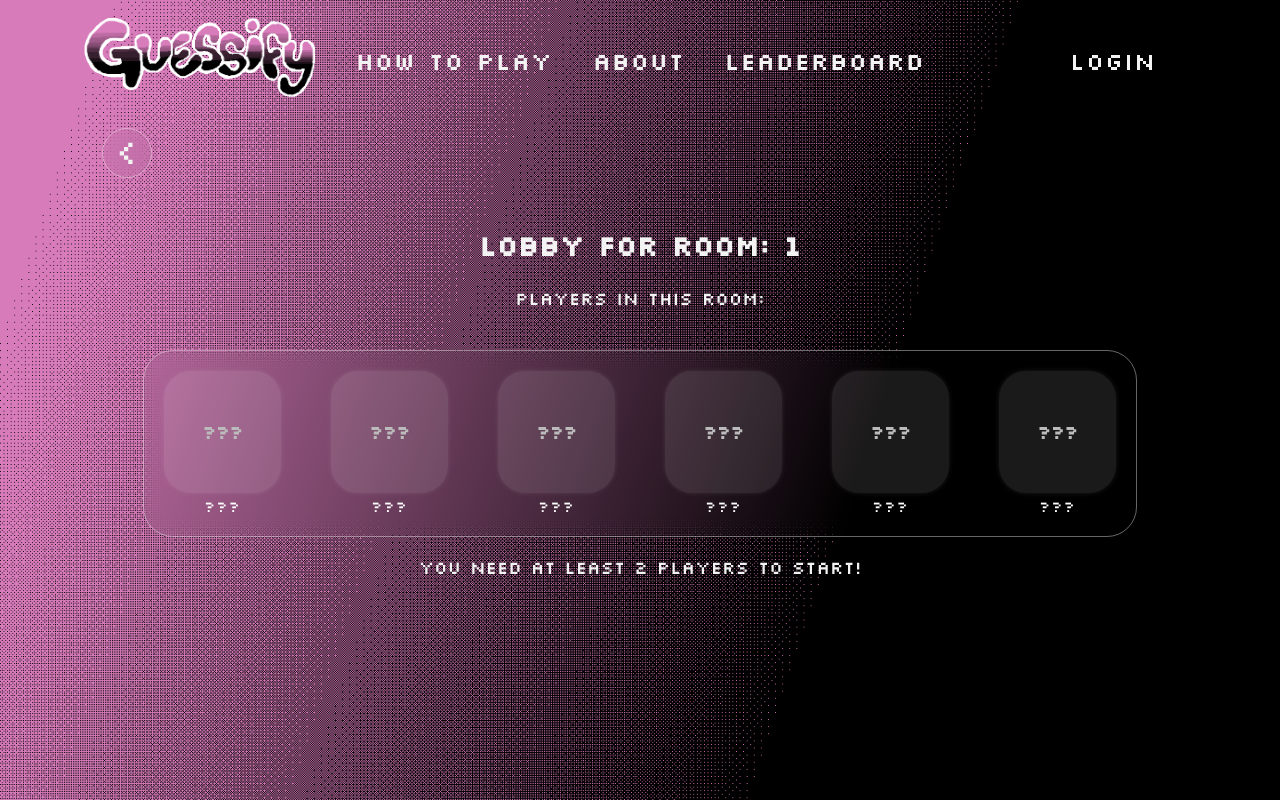
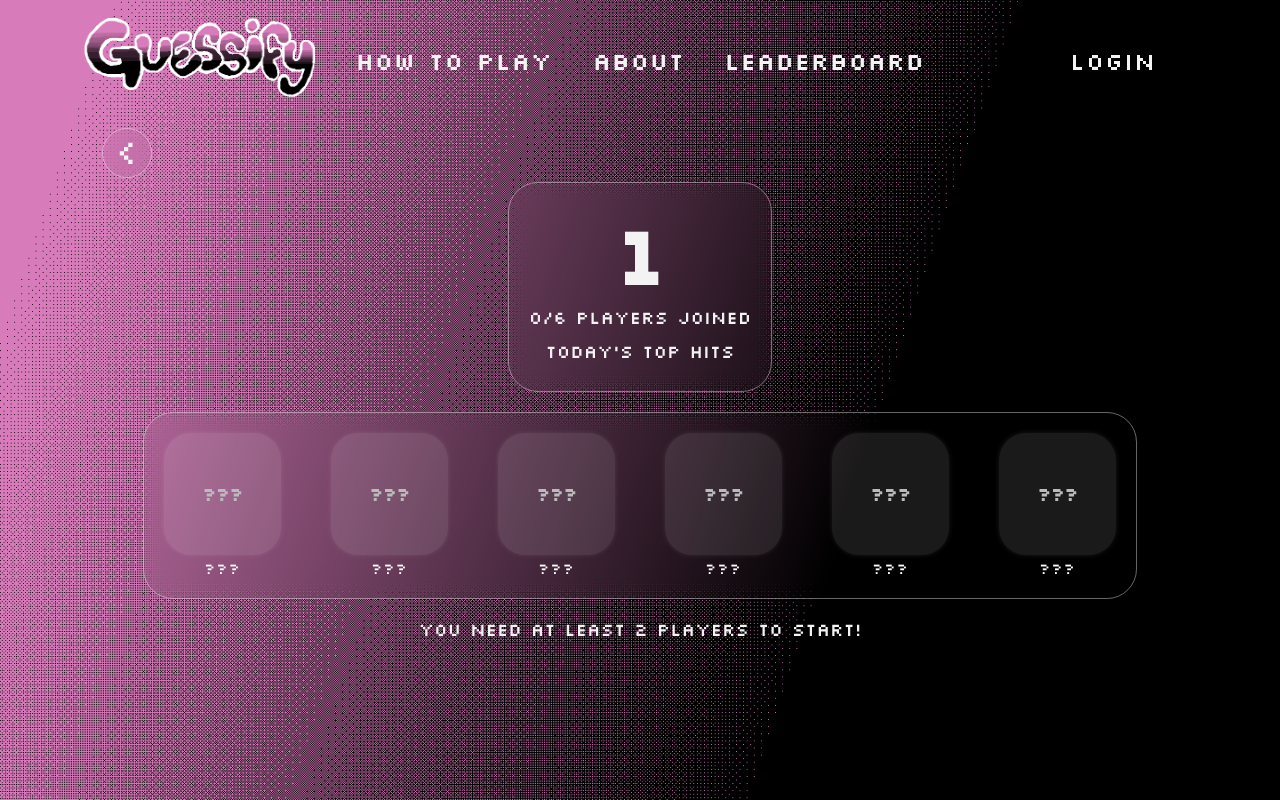
Before and after one commit to vu-cs4289-25s/Guessify, a React (Create React App) app in the folder my-app/: page /game/lobby/1 in a window 1280 px wide. Built offline with nearby package versions, Linux system fonts and the light colour scheme; no server answers; the database is empty.

Commit message:
added room code panel to host lobby view

```diff
--- a/my-app/src/components/Multiplayer/Lobby.js
+++ b/my-app/src/components/Multiplayer/Lobby.js
@@ -1,4 +1,4 @@
-import React, { useState, useEffect } from "react";
+import React, { useState, useEffect, useCallback } from "react";
 import { useParams, useNavigate } from "react-router-dom";
 import { io } from "socket.io-client";
 import { doc, getDoc, setDoc } from "firebase/firestore";
@@ -19,15 +19,40 @@ const Lobby = () => {
   const [displayNamesMap, setDisplayNamesMap] = useState({});
   const [socket, setSocket] = useState(null);
   const [hostId, setHostId] = useState(null);
+  const [currentGenre, setCurrentGenre] = useState("TODAY'S TOP HITS");
 
   const [showConfirm, setShowConfirm] = useState(false);
   const [pendingNavigation, setPendingNavigation] = useState(null);
   const [profilePicsMap, setProfilePicsMap] = useState({});
   const [startClicked, setStartClicked] = useState(false);
 
+  const isHost = userId === hostId;
 
+  const fetchDisplayNames = useCallback(async (playersArray) => {
+    try {
+      const nameMap = {};
+      const picMap = {};
 
-  const isHost = userId === hostId;
+      for (const p of playersArray) {
+        const userRef = doc(db, "users", p.userId);
+        const snapshot = await getDoc(userRef);
+        if (snapshot.exists()) {
+          const data = snapshot.data();
+          const firstName = (data.displayName || "No Name").split(" ")[0];
+          nameMap[p.userId] = firstName;
+          picMap[p.userId] = data.profileImage || null;
+        } else {
+          nameMap[p.userId] = "Anon";
+          picMap[p.userId] = null;
+        }
+      }
+
+      setDisplayNamesMap(nameMap);
+      setProfilePicsMap(picMap);
+    } catch (error) {
+      console.error("Error fetching display names and images:", error);
+    }
+  }, []);
 
   useEffect(() => {
     const newSocket = io("http://localhost:5001");
@@ -69,43 +94,32 @@ const Lobby = () => {
       setHostId(newHostId);
     });
 
-    newSocket.on("gameStarted", ({ roomCode, genre, hostId }) => {
-      navigate(`/game/play-multiplayer/${roomCode}`, {
-        state: { hostId }, // pass hostId along
+    newSocket.on("gameStarted", ({ roomCode: gameRoomCode, genre, hostId: gameHostId }) => {
+      navigate(`/game/play-multiplayer/${gameRoomCode}`, {
+        state: { hostId: gameHostId },
       });
     });
 
     return () => {
       newSocket.disconnect();
     };
-  }, [navigate, roomCode, userId]);
+  }, [navigate, roomCode, userId, fetchDisplayNames]);
 
-  const fetchDisplayNames = async (playersArray) => {
+  useEffect(() => {
+    // Get the genre from the game document when component mounts
+    const fetchGameGenre = async () => {
       try {
-      const nameMap = {};
-      const picMap = {};
-
-      for (const p of playersArray) {
-        const userRef = doc(db, "users", p.userId);
-        const snapshot = await getDoc(userRef);
-        if (snapshot.exists()) {
-          const data = snapshot.data();
-          const firstName = (data.displayName || "No Name").split(" ")[0];
-          nameMap[p.userId] = firstName;
-          picMap[p.userId] = data.profileImage || null;
-        } else {
-          nameMap[p.userId] = "Anon";
-          picMap[p.userId] = null;
+        const gameRef = doc(db, "gamesMulti", roomCode);
+        const gameDoc = await getDoc(gameRef);
+        if (gameDoc.exists() && gameDoc.data().genre) {
+          setCurrentGenre(gameDoc.data().genre);
         }
-      }
-
-      setDisplayNamesMap(nameMap);
-      setProfilePicsMap(picMap);
       } catch (error) {
-      console.error("Error fetching display names and images:", error);
+        console.error("Error fetching game genre:", error);
       }
     };
-
+    fetchGameGenre();
+  }, [roomCode]);
 
   const handleStartGame = async () => {
     if (socket) {
@@ -183,9 +197,13 @@ const Lobby = () => {
       <Navbar onNavClick={handleLeaveAttempt} />
       <BackButton onClick={handleLeaveAttempt} />
 
-      <h2>Lobby for Room: {roomCode}</h2>
-      <p>Players in this Room:</p>
       <div className="lobby-panel-wrapper">
+        <div className="room-info-panel">
+          <div className="room-code">{roomCode}</div>
+          <div className="player-count">{players.length}/6 PLAYERS JOINED</div>
+          <div className="music-genre">{currentGenre.toUpperCase()}</div>
+        </div>
+
         <div className="player-slot-container">
           {[...Array(6)].map((_, index) => {
             const player = players[index];
--- a/my-app/src/components/Multiplayer/MultiplayerRoom.css
+++ b/my-app/src/components/Multiplayer/MultiplayerRoom.css
@@ -270,3 +270,39 @@
     bottom: 130px;
     color: var(--color-text);
   }
+
+.room-info-panel {
+    display: flex;
+    flex-direction: column;
+    align-items: center;
+    justify-content: center;
+    padding: 20px;
+    max-width: 1000px;
+    margin: 0 auto 20px;
+    background: rgba(255, 255, 255, 0.0);
+    backdrop-filter: var(--overlay-backdrop);
+    -webkit-backdrop-filter: var(--overlay-backdrop);
+    border-radius: 30px;
+    border: var(--color-border);
+    color: var(--color-text);
+  }
+
+  .room-code {
+    font-size: 80px;
+    font-weight: bold;
+    font-family: var(--ff);
+  }
+
+  .player-count {
+    font-size: 18px;
+    font-family: var(--ff);
+  }
+
+  .music-genre {
+    font-size: 18px;
+    opacity: 1;
+    font-family: var(--ff);
+    margin-top: 10px;
+    margin-bottom: 8px;
+    color: var(--color-text);
+  }
```
Lines whose indentation alone changed are shown as unchanged.
